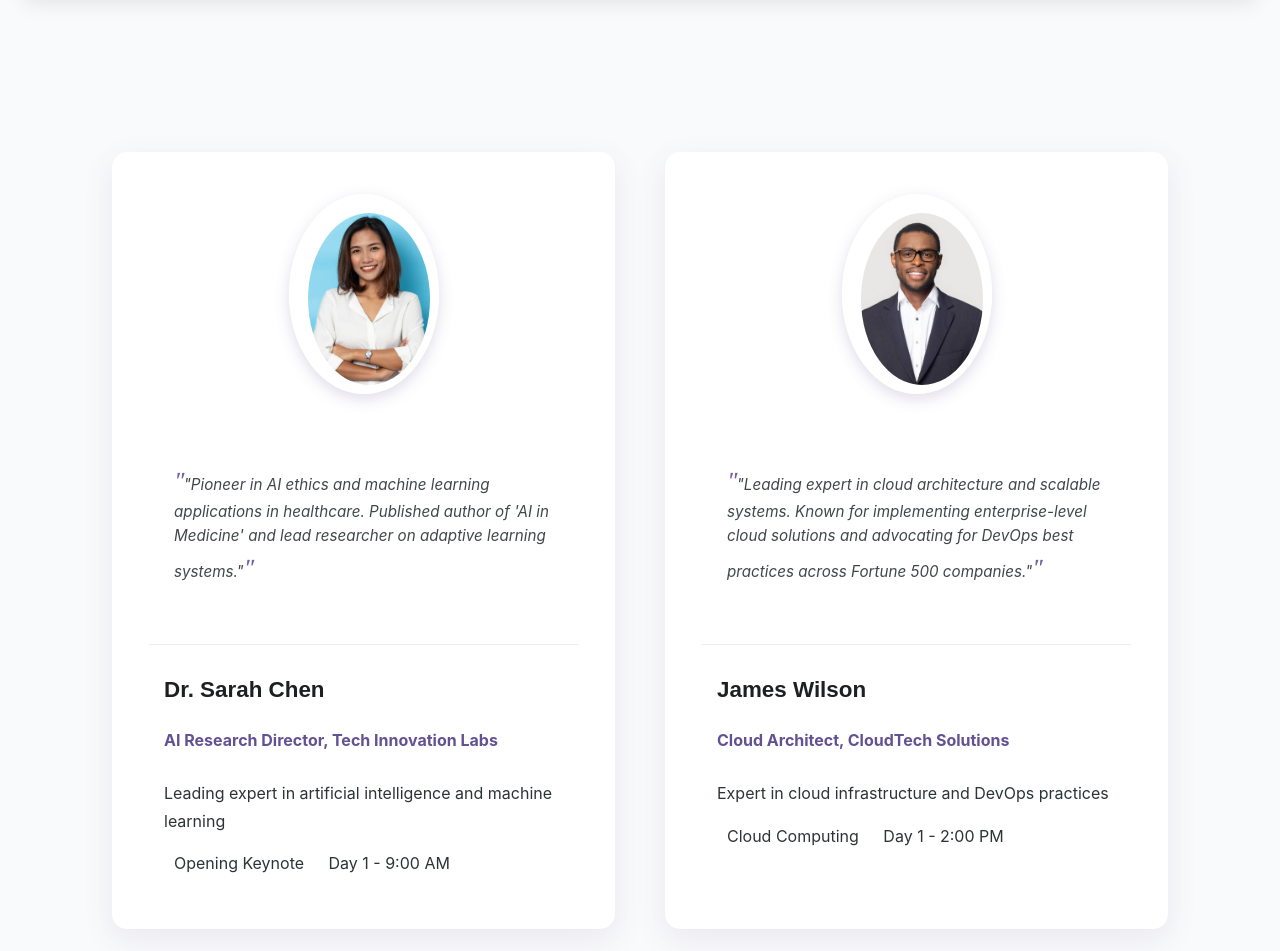
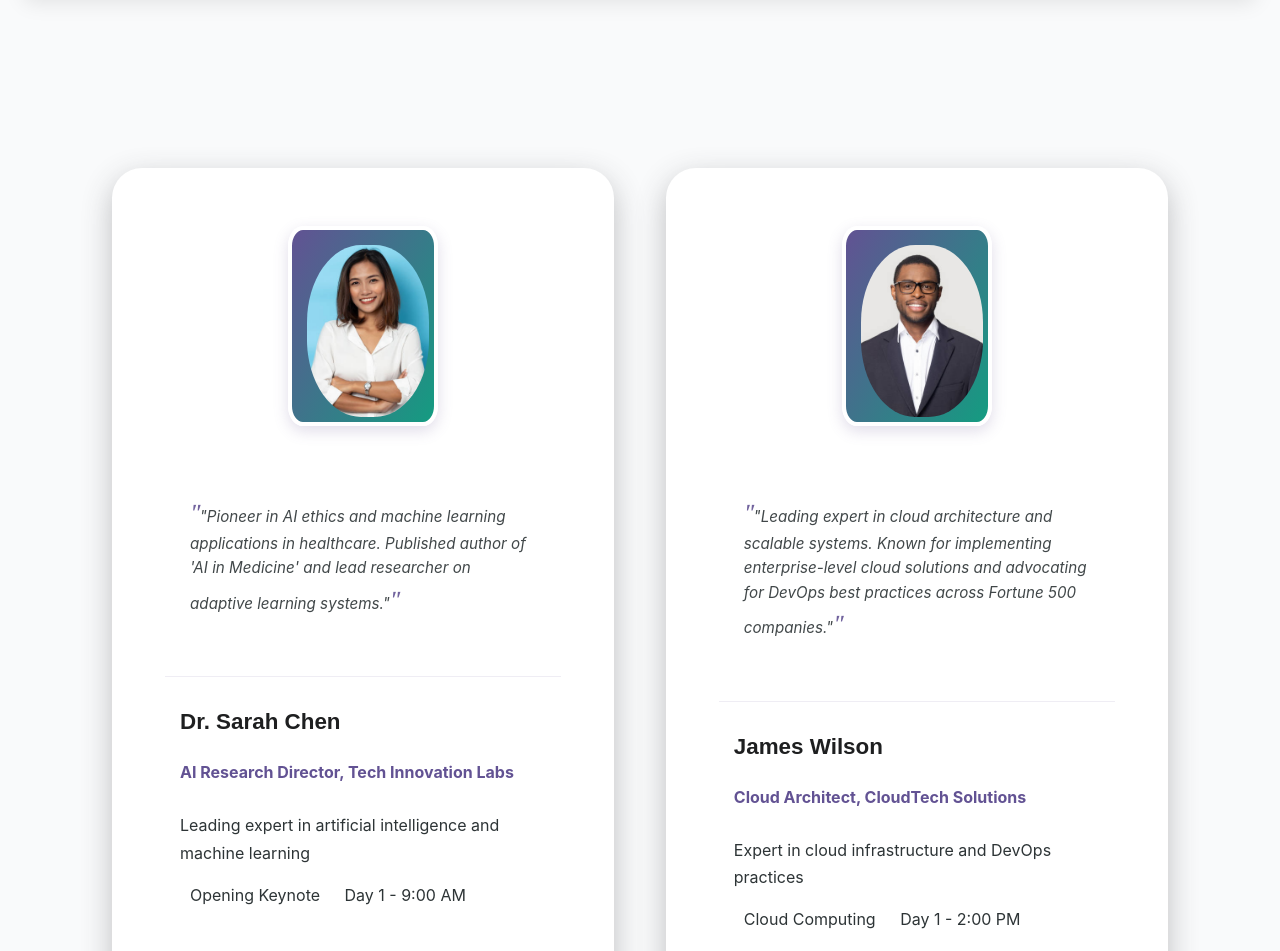
Before and after one commit to DanielOsuoha/CloudDatabase, a plain HTML site: page frontend/speakers.html in a window 1280 px wide. Shown: the part 417-1368 px from the top of the page. Drawn offline with Linux system fonts and the light colour scheme.

Commit message:
Updated the speakers.html page

```diff
--- a/frontend/css/styles.css
+++ b/frontend/css/styles.css
@@ -520,20 +520,20 @@ main {
 .speakers-grid {
     display: grid;
     grid-template-columns: repeat(2, 1fr);
-    gap: 2.5rem;
-    padding: 2rem 0;
+    gap: 2.6rem;
+    padding: 3rem 0;
 }
 
 .speaker-card {
     background: var(--white);
-    border-radius: 15px;
-    padding: 2rem;
-    box-shadow: 0 10px 30px rgba(98, 82, 147, 0.1);
-    transition: transform 0.3s ease;
+    border-radius: 30px;
+    padding: 3rem;
+    box-shadow: 0 10px 30px rgba(56, 55, 58, 0.3);
+    transition: transform 0.7s ease;
 }
 
 .speaker-card:hover {
-    transform: translateY(-5px);
+    transform: translateY(-10px);
 }
 
 .speaker-card:last-child {
@@ -553,9 +553,10 @@ main {
 .speaker-image {
     flex: 0 0 150px;
     height: 150px;
-    border-radius: 50%;
+    border-radius: 5%;
     overflow: hidden;
-    border: 3px solid var(--secondary);
+    background: var(--gradient);
+    border: 20px solid var(--secondary);
     box-shadow: 0 5px 15px rgba(98, 82, 147, 0.2);
 }
 
@@ -609,11 +610,12 @@ main {
 }
 
 .speaker-image {
-    width: 200px;
+    width: 250px;
     height: 200px;
-    border-radius: 50%;
+    border-radius: 10%;
     overflow: hidden;
     margin: 0 auto 1.5rem;
+    align-items: center;
     border: 4px solid var(--white);
     box-shadow: 0 5px 15px rgba(98, 82, 147, 0.2);
 }
@@ -622,8 +624,8 @@ main {
     width: 100%;
     height: 100%;
     object-fit: cover;
-    transition: transform 0.3s ease;
-    border-radius: 100%;
+    transition: transform 0.5s ease;
+    border-radius: 45%;
 }
 
 @media (max-width: 992px) {
```
Also changed, not shown: frontend/images/speakers/maria-garcia.png.
